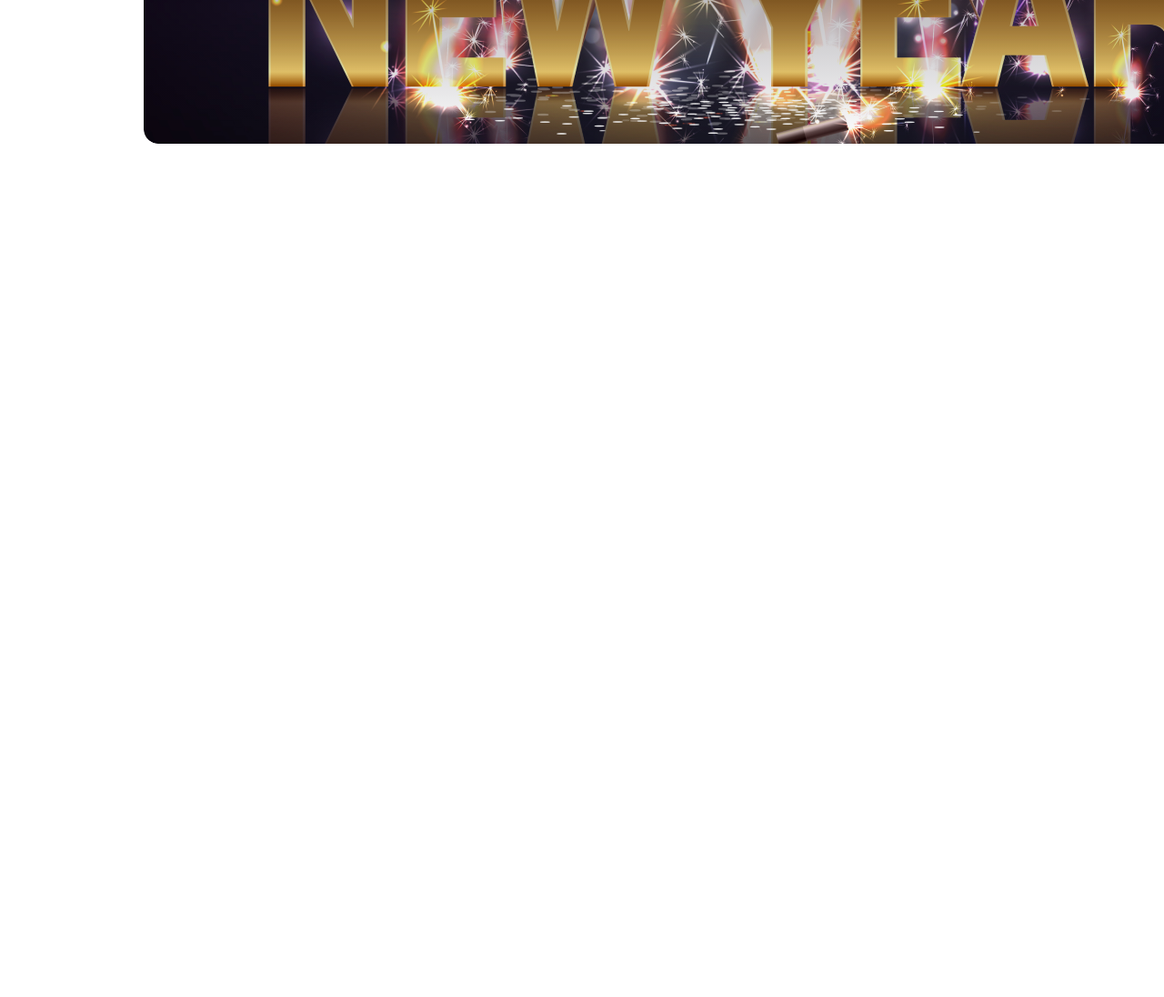
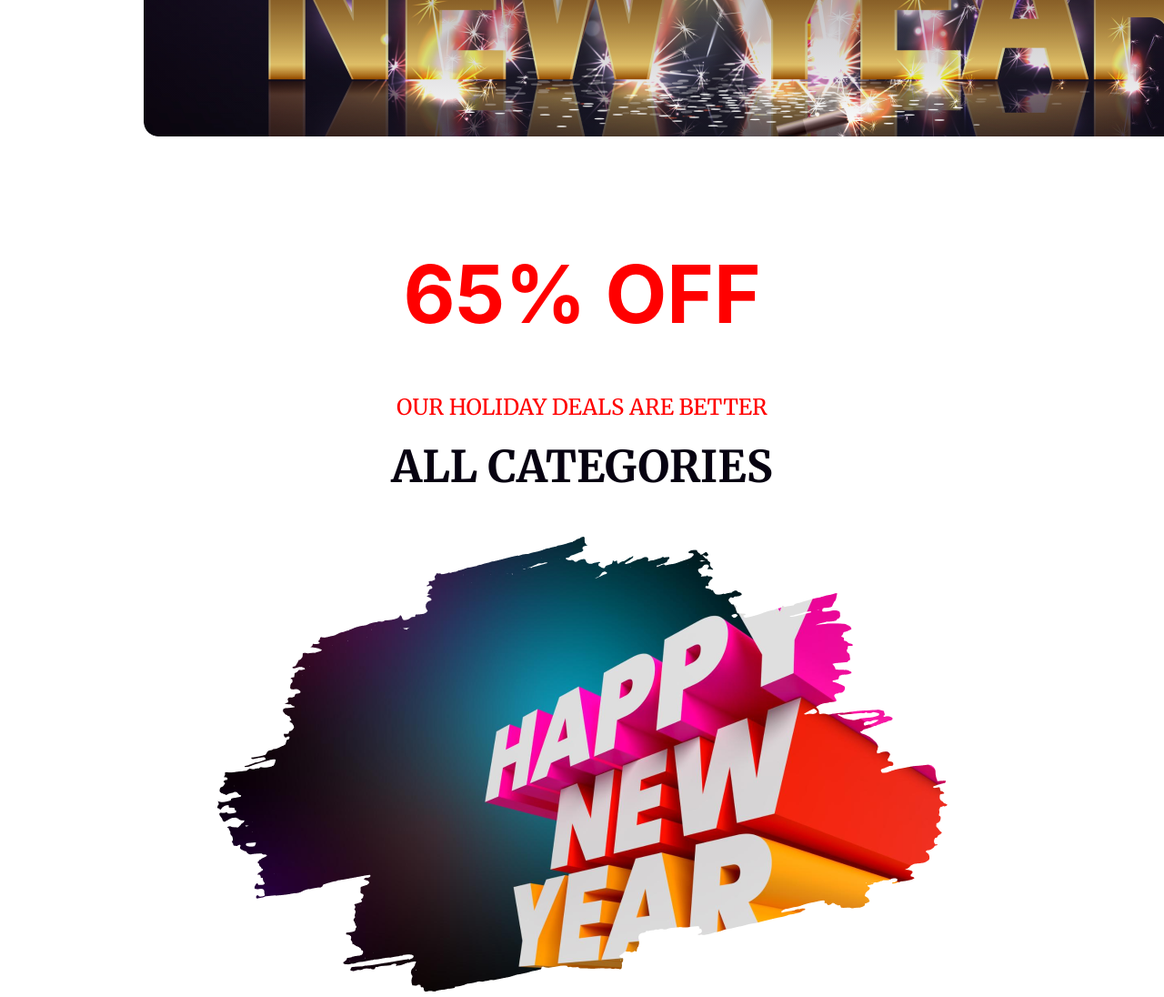
Before and after one commit to mohammad-oli56/new-year-web, a plain HTML site: page index.html in a window 1280 px wide. Shown: the part 500-1596 px from the top of the page at 91% size. Before the commit the page ends 800 px from the top, so only its background shows below. Drawn offline with Linux system fonts and the light colour scheme.

Commit message:
add main part first section

```diff
--- a/index.html
+++ b/index.html
@@ -25,6 +25,12 @@
     </header>
 
     <main>
+         <h1 class="first-sup-title">65% OFF</h1>
+         <div class="first-sub-title">
+            <h6 class="first-sub-title">OUR HOLIDAY DEALS ARE BETTER</h6>
+            <h3 class="first-suptitle">ALL CATEGORIES</h3>
+            <img src="/images/New Year Photo.png" alt="">
+         </div>
 
     </main>
 
--- a/style.css
+++ b/style.css
@@ -2,26 +2,26 @@ body {
     font-family: "Merriweather", serif;
     font-weight: 300;
     font-style: normal;
-  }
+}
 
-  body {
+body {
     font-family: "Merriweather", serif;
     font-weight: 400;
     font-style: normal;
-  }
+}
 
-body{
+body {
     font-family: "Merriweather", serif;
     font-weight: 700;
     font-style: normal;
-  }
+}
 
 
 
 #head {
     border-radius: 16px;
     background: linear-gradient(180.00deg, rgb(7, 2, 17), rgba(7, 2, 17, 0) 100%), url("/images/Banner\ Image.png");
-    position: absolute;
+    position: relative;
     width: 1320px;
     height: 600px;
     margin: 50px 150px;
@@ -42,3 +42,40 @@ body{
     width: 632px;
     height: 246px;
 }
+
+.first-sup-title {
+    text-align: center;
+    color: rgb(255, 0, 0);
+    font-family: Inter;
+    font-size: 88px;
+    font-weight: 700;
+    line-height: 107px;
+    letter-spacing: 0%;
+    text-align: center;
+    margin-bottom: 48px;
+}
+
+.first-sub-title {
+    text-align: center;
+}
+
+.first-sub-title {
+    color: rgb(255, 0, 0);
+    /* font-family: Inter; */
+    font-size: 24px;
+    font-weight: 500;
+    line-height: 29px;
+    letter-spacing: 0%;
+    text-align: center;
+    margin-bottom: -26px;
+}
+
+.first-suptitle {
+    color: rgb(7, 2, 17);
+    /* font-family: Inter; */
+    font-size: 48px;
+    font-weight: 700;
+    line-height: 58px;
+    letter-spacing: 0%;
+    text-align: center;
+}
```
